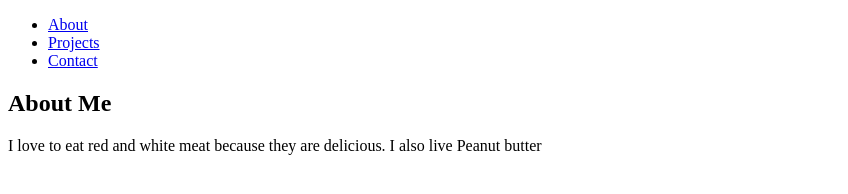
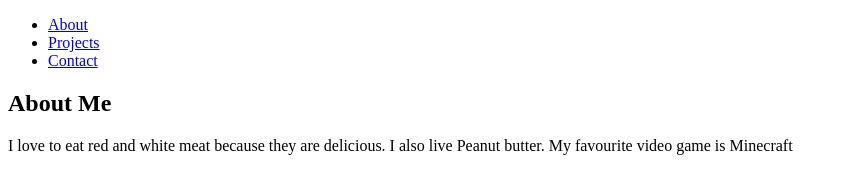
Before and after one commit to Dharmaip/Website_Collab, a plain HTML site: page index.html in a window 1280 px wide. Shown: the whole page, without its empty margins (0-848 px from the left). Drawn offline with Linux system fonts and the light colour scheme.

Commit message:
Update index.html

```diff
--- a/index.html
+++ b/index.html
@@ -19,7 +19,7 @@
     <main>
         <section id="about">
             <h1>About Me</h1>
-            <p>I love to eat red and white meat because they are delicious. I also live Peanut butter</p>
+            <p>I love to eat red and white meat because they are delicious. I also live Peanut butter. My favourite video game is Minecraft</p>
         </section>
 </body>
 </html>
```
